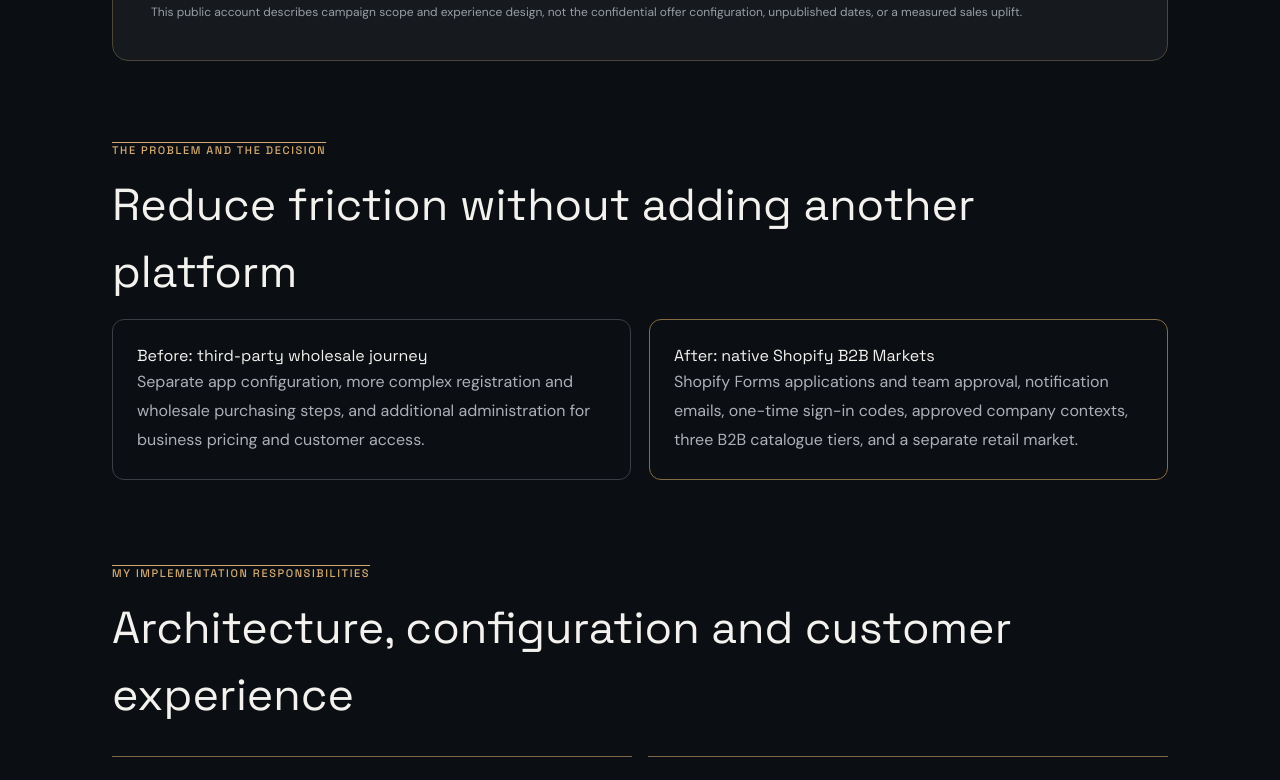
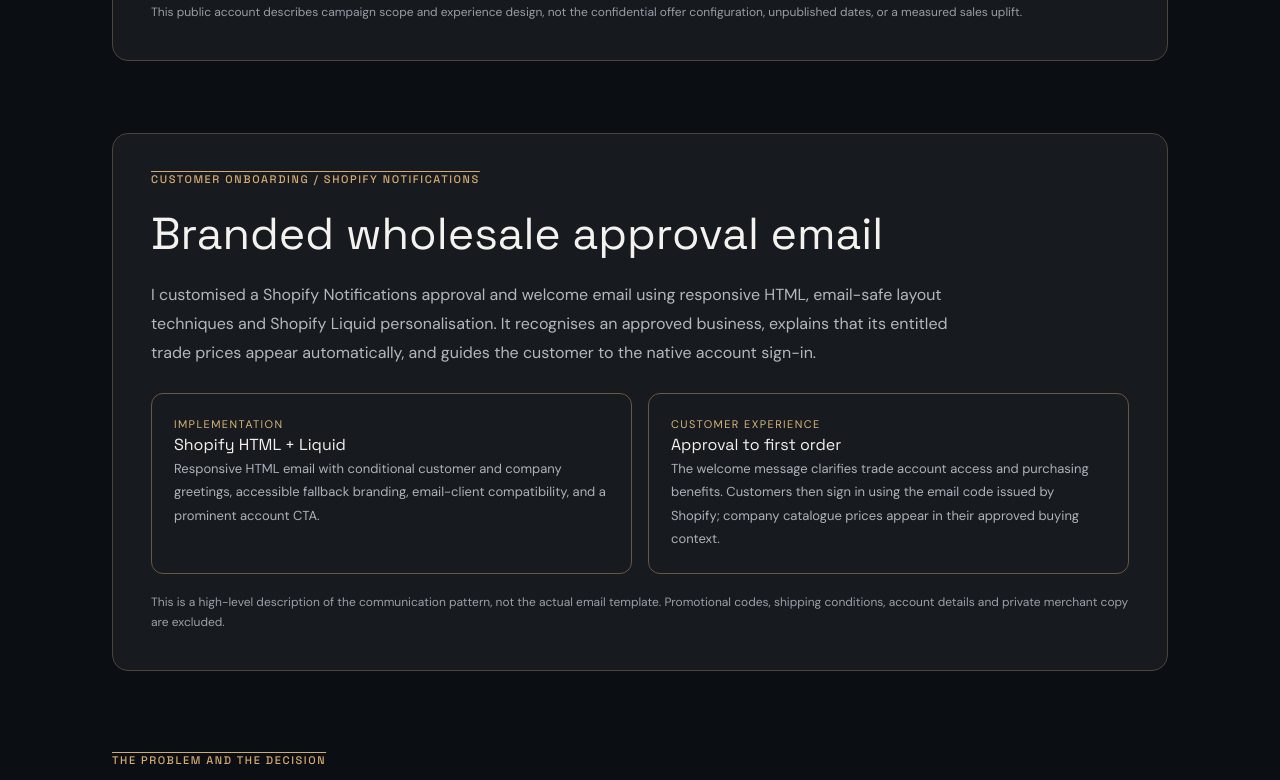
Before and after one commit to bonvallite/developer-portfolio, a Next.js app: page /b2b-modernisation in a window 1280 px wide. Shown: the part 2000-2780 px from the top of the page. Built offline with nearby package versions, Linux system fonts and the light colour scheme.

Commit message:
docs: showcase custom Shopify B2B notification without private template

```diff
--- a/app/b2b-modernisation/page.tsx
+++ b/app/b2b-modernisation/page.tsx
@@ -13,7 +13,9 @@ export const metadata: Metadata = {
 // Approval is manual, following a Shopify Forms submission to the assigned team.
 // The approval email is a Shopify Settings > Notifications message, while
 // customer sign-in uses an emailed one-time code; neither is a custom login app.
-// Retail Black Friday and Cyber Monday promotional presentation is separate\n// from retail Catalog 1's normal-price baseline and B2B tier catalogues.\n// Market-specific storefront presentation and checkout are contextual, not
+// Retail Black Friday and Cyber Monday promotional presentation is separate
+// from retail Catalog 1's normal-price baseline and B2B tier catalogues.
+// Market-specific storefront presentation and checkout are contextual, not
 // separate stores or a promise of independently customised checkout code.
 const markets = [
   { name: 'Retail', kind: 'B2C', detail: 'Catalog 1 · Normal retail pricing', tone: 'retail' },
@@ -29,7 +31,7 @@ const capabilities = [
 ];
 const pathway = [
   { number: '01', title: 'Submit wholesale form', body: 'The applicant submits Shopify Forms, which sends the application to the team assigned to review it.' },
-  { number: '02', title: 'Team approval and email', body: 'The assigned team approves the application, associates the company with its B2B market, and an approval email is sent using Shopify Settings > Notifications.' },
+  { number: '02', title: 'Team approval and welcome email', body: 'The assigned team approves the application and company market assignment; a branded, Liquid-personalised Shopify notification welcomes the approved business and links to sign-in.' },
   { number: '03', title: 'Email-code sign-in', body: 'The approved customer enters their email address and signs in with the one-time code Shopify sends to that inbox.' },
   { number: '04', title: 'Automatic company pricing', body: 'When shopping for the approved company, the assigned B2B market catalogue applies its pricing, with the relevant storefront and checkout context.' },
 ];
@@ -91,6 +93,29 @@ export default function B2BModernisation() {
         <p style={{color:'#999da6',fontSize:12,lineHeight:1.7,marginTop:20}}>This public account describes campaign scope and experience design, not the confidential offer configuration, unpublished dates, or a measured sales uplift.</p>
       </section>
 
+      {/* Public summary of an existing custom Shopify Notifications HTML/Liquid
+          template; deliberately do not reproduce confidential code, live
+          incentives, redemption conditions, addresses or business terms.
+          The template communicates approval; Shopify provides email-code login. */}
+      <section aria-labelledby="welcome-notification" style={{marginTop:72,padding:'clamp(22px,4vw,38px)',border:'1px solid #4c4539',borderRadius:16,background:'#171a1e'}}>
+        <p className="overline">CUSTOMER ONBOARDING / SHOPIFY NOTIFICATIONS</p>
+        <h2 id="welcome-notification" style={{fontSize:'clamp(1.8rem,4vw,2.8rem)',margin:'14px 0'}}>Branded wholesale approval email</h2>
+        <p style={{color:'#b5b7bf',lineHeight:1.8,maxWidth:840}}>I customised a Shopify Notifications approval and welcome email using responsive HTML, email-safe layout techniques and Shopify Liquid personalisation. It recognises an approved business, explains that its entitled trade prices appear automatically, and guides the customer to the native account sign-in.</p>
+        <div className="b2bm-two-col" style={{display:'grid',gridTemplateColumns:'repeat(2,minmax(0,1fr))',gap:16,marginTop:26}}>
+          <article style={{padding:22,border:'1px solid #6a573f',borderRadius:12}}>
+            <p style={{fontSize:11,color:'#d9b47c',letterSpacing:1.4}}>IMPLEMENTATION</p>
+            <h3>Shopify HTML + Liquid</h3>
+            <p style={{fontSize:13,lineHeight:1.8,color:'#aeb2bb'}}>Responsive HTML email with conditional customer and company greetings, accessible fallback branding, email-client compatibility, and a prominent account CTA.</p>
+          </article>
+          <article style={{padding:22,border:'1px solid #6a573f',borderRadius:12}}>
+            <p style={{fontSize:11,color:'#d9b47c',letterSpacing:1.4}}>CUSTOMER EXPERIENCE</p>
+            <h3>Approval to first order</h3>
+            <p style={{fontSize:13,lineHeight:1.8,color:'#aeb2bb'}}>The welcome message clarifies trade account access and purchasing benefits. Customers then sign in using the email code issued by Shopify; company catalogue prices appear in their approved buying context.</p>
+          </article>
+        </div>
+        <p style={{color:'#9ca0aa',fontSize:12,lineHeight:1.7,marginTop:18}}>This is a high-level description of the communication pattern, not the actual email template. Promotional codes, shipping conditions, account details and private merchant copy are excluded.</p>
+      </section>
+
       <section style={{marginTop:82}}>
         <p className="overline">THE PROBLEM AND THE DECISION</p>
         <h2 style={{fontSize:'clamp(1.8rem,4vw,2.8rem)',margin:'14px 0'}}>Reduce friction without adding another platform</h2>
```
